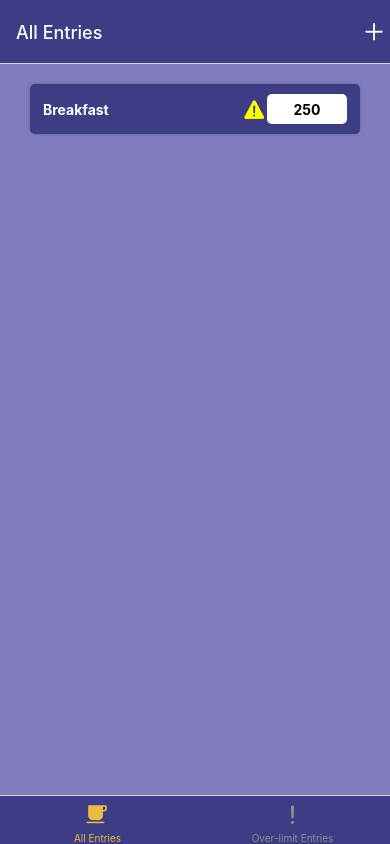
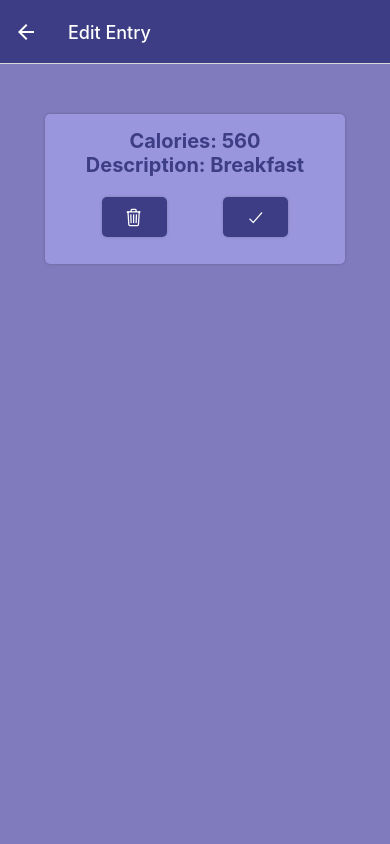
Before and after one commit to lashinamy2022/CS5520-Assignment2, a React Native app: screen /Edit in a window 390 px wide. Built offline with nearby package versions, Linux system fonts and the light colour scheme.

Commit message:
complete Edit Entry screen

```diff
--- a/App.js
+++ b/App.js
@@ -5,9 +5,11 @@ import { NavigationContainer } from "@react-navigation/native";
 import { createNativeStackNavigator } from "@react-navigation/native-stack";
 import { createBottomTabNavigator } from "@react-navigation/bottom-tabs";
 import Entries from "./screens/Entries";
-import PressableButton from "./components/PressableButton";
+import PressableArea from "./components/PressableArea";
 import CommonStyles from "./styles/CommonStyles";
 import { Ionicons } from "@expo/vector-icons";
+import EditEntry from "./screens/EditEntry";
+import AddEntry from "./screens/AddEntry";
 const Tab = createBottomTabNavigator();
 
 function MyTabs() {
@@ -30,9 +32,9 @@ function MyTabs() {
           );
         },
         headerRight: () => (
-          <PressableButton>
+          <PressableArea>
             <Ionicons name="add" size={30} color="#fff" />
-          </PressableButton>
+          </PressableArea>
         ),
       })}
     >
@@ -57,11 +59,26 @@ const Stack = createNativeStackNavigator();
 const App = () => {
   return (
     <NavigationContainer>
-      <Stack.Navigator>
+      <Stack.Navigator
+        screenOptions={{
+          headerStyle: CommonStyles.purpleDark,
+          headerTintColor: "#fff",
+        }}
+      >
         <Stack.Screen
           name="Home"
           component={MyTabs}
           options={{ headerShown: false }}
+        />
+        <Stack.Screen
+          name="Edit"
+          component={EditEntry}
+          options={{ title: "Edit Entry" }}
+        />
+        <Stack.Screen
+          name="Add"
+          component={AddEntry}
+          options={{ title: "Add An Entry" }}
         />
       </Stack.Navigator>
     </NavigationContainer>
--- a/components/Card.js
+++ b/components/Card.js
@@ -1,9 +1,10 @@
 import { StyleSheet, View, Text, TextInput } from "react-native";
 import React from "react";
+import CommonStyles from "../styles/CommonStyles";
 
 const Card = ({children, customizedStyle}) => {
   return (
-    <View style={[styles.item, customizedStyle]}>
+    <View style={[styles.item, CommonStyles.commonCardStyle, customizedStyle]}>
       {children}
     </View>
   );
@@ -15,10 +16,6 @@ const styles = StyleSheet.create({
   item: {
     width: 330,
     height: 50,
-    borderRadius: 5,
-    shadowColor: "black",
-    shadowRadius: 3,
-    shadowOpacity: 0.2,
     backgroundColor:  "rgb(60,61,132)",
   },
 });
--- a/components/Input.js
+++ b/components/Input.js
@@ -1,10 +1,10 @@
 import { StyleSheet, View, Text, TextInput } from "react-native";
 import React from "react";
 
-const Input = ({readOnly}) => {
+const Input = ({editable}) => {
   return (
     <>
-      <TextInput value="250"  style={styles.container} readOnly={readOnly}/>
+      <TextInput value="250"  style={styles.container} editable={editable}/>
     </>
   );
 };
--- a/components/Label.js
+++ b/components/Label.js
@@ -6,7 +6,7 @@ const Label = ({ content, customizedStyle }) => {
   return (
     <>
       <Text
-        style={[CommonStyles.fontWhite, { fontWeight: "bold", marginLeft: 13 }, customizedStyle]}
+        style={[CommonStyles.fontWhite, { fontWeight: "bold"}, customizedStyle]}
       >
         {content}
       </Text>
--- /dev/null
+++ b/components/PressableArea.js
@@ -0,0 +1,20 @@
+import { StyleSheet, View, Text, Pressable } from 'react-native';
+import React from 'react'
+
+const PressableArea = ({areaPressed, children, customizedStyle}) => {
+  return (
+    <Pressable onPress={areaPressed} style={({pressed})=>{
+      return [customizedStyle,styles.pressableDefault, pressed && styles.pressedStyle];
+    }}>
+        {children}
+    </Pressable>
+  );
+};
+
+export default PressableArea;
+
+const styles = StyleSheet.create({
+  pressedStyle: {
+    opacity: 0.8,
+  },
+});
--- a/components/PressableButton.js
+++ /dev/null
@@ -1,12 +0,0 @@
-import { View, Text, Pressable } from 'react-native';
-import React from 'react'
-
-const PressableButton = ({buttonPressed, children}) => {
-  return (
-    <Pressable onPress={buttonPressed}>
-        {children}
-    </Pressable>
-  );
-};
-
-export default PressableButton;
--- a/screens/AddEntry.js
+++ b/screens/AddEntry.js
@@ -0,0 +1,12 @@
+import { View, Text } from 'react-native'
+import React from 'react'
+
+const AddEntry = () => {
+  return (
+    <View>
+      <Text>AddEntry</Text>
+    </View>
+  )
+}
+
+export default AddEntry
--- a/screens/EditEntry.js
+++ b/screens/EditEntry.js
@@ -1,15 +1,56 @@
-import { View, Text, Pressable } from 'react-native'
-import React from 'react'
-import Card from '../components/Card';
-import CommonStyles from '../styles/CommonStyles';
-import Label from '../components/Label';
+import { StyleSheet, View, Text, Pressable } from "react-native";
+import React from "react";
+import Card from "../components/Card";
+import CommonStyles from "../styles/CommonStyles";
+import Label from "../components/Label";
+import PressableArea from "../components/PressableArea";
+import { Ionicons } from "@expo/vector-icons";
 
 const EditEntry = () => {
   return (
-        <Card customizedStyle={[CommonStyles.purpleLight]}>
-        <Label content="Calories:560" customizedStyle={{color: rgb(60,61,132)}}/>
-        </Card>
-  )
+    <View style={[CommonStyles.container, { alignItems: "center" }]}>
+      <Card
+        customizedStyle={[
+          CommonStyles.purpleLight,
+          { marginTop: 50, width: 300, height: 150 },
+        ]}
+      >
+        <View style={[CommonStyles.center, { marginTop: 15 }]}>
+          <Label
+            content="Calories: 560"
+            customizedStyle={{ color: "rgb(60,61,132)", fontSize: 20 }}
+          />
+          <Label
+            content="Description: Breakfast"
+            customizedStyle={{ color: "rgb(60,61,132)", fontSize: 20 }}
+          />
+        </View>
+
+        <View
+          style={[
+            CommonStyles.directionRow,
+            { justifyContent: "space-evenly" },
+          ]}
+        >
+          <PressableArea customizedStyle={styles.pressableAreaCustom}>
+            <Ionicons name="trash-outline" size={20} color="#fff"></Ionicons>
+          </PressableArea>
+          <PressableArea customizedStyle={styles.pressableAreaCustom}>
+            <Ionicons name="checkmark" size={20} color="#fff"></Ionicons>
+          </PressableArea>
+        </View>
+      </Card>
+    </View>
+  );
 };
 
 export default EditEntry;
+
+const styles = StyleSheet.create({
+  pressableAreaCustom: [
+    { marginTop: 20, width: 65, height: 40 },
+    CommonStyles.purpleDark,
+    CommonStyles.commonCardStyle,
+    CommonStyles.center,
+  ],
+});
--- a/screens/Entries.js
+++ b/screens/Entries.js
@@ -1,24 +1,55 @@
-import { StyleSheet, View, ScrollView, SafeAreaView } from "react-native";
+import { StyleSheet, View, ScrollView, SafeAreaView, Text } from "react-native";
 import React from "react";
 import CommonStyles from "../styles/CommonStyles";
 import Card from "../components/Card";
 import Label from "../components/Label";
 import Input from "../components/Input";
 import { Ionicons } from "@expo/vector-icons";
+import PressableArea from "../components/PressableArea";
 const Entries = ({ navigation }) => {
   return (
     <SafeAreaView style={CommonStyles.container}>
       <ScrollView contentContainerStyle={{ alignItems: "center" }}>
-        <Card customizedStyle={[CommonStyles.directionRow, { marginTop: 20 }]}>
-          <Label content="Breakfast" />
+        <PressableArea
+          areaPressed={() => {
+            navigation.navigate("Edit");
+          }}
+          customizedStyle={styles.pressableAreaCustom}
+        >
+          <Label content="Breakfast" customizedStyle={{marginLeft: 13}} />
           <View style={[CommonStyles.directionRow]}>
             <Ionicons name="warning" size={25} color="yellow" />
-            <Input readOnly={false} />
+            <Card
+              customizedStyle={styles.cardCustom}
+            >
+              <Label
+                content="600"
+                customizedStyle={{ color: "black"}}
+              />
+            </Card>
           </View>
-        </Card>
+        </PressableArea>
       </ScrollView>
     </SafeAreaView>
   );
 };
 
 export default Entries;
+
+const styles = StyleSheet.create({
+  pressableAreaCustom: [
+    { marginTop: 20, width: 330, height: 50 },
+    CommonStyles.purpleDark,
+    CommonStyles.commonCardStyle,
+    CommonStyles.directionRow,
+  ],
+  cardCustom:  [
+    {
+      width: 80,
+      height: 30,
+      backgroundColor: "#fff",
+      marginRight: 13,
+    },
+    CommonStyles.center,
+  ]
+});
--- a/styles/CommonStyles.js
+++ b/styles/CommonStyles.js
@@ -1,5 +1,5 @@
-import { StyleSheet } from 'react-native';
-import React from 'react';
+import { StyleSheet } from "react-native";
+import React from "react";
 
 const CommonStyles = StyleSheet.create({
   purpleDark: {
@@ -16,17 +16,27 @@ const CommonStyles = StyleSheet.create({
     backgroundColor: "rgb(127,123,189)",
   },
   fontWhite: {
-      color: '#fff'
+    color: "#fff",
   },
   directionRow: {
-      flexDirection: 'row',
-      justifyContent: 'space-between',
-      alignItems:'center',
+    flexDirection: "row",
+    justifyContent: "space-between",
+    alignItems: "center",
   },
   directionCol: {
-      flexDirection: 'column',
-      justifyContent: 'center'
-    }
+    flexDirection: "column",
+    justifyContent: "center",
+  },
+  center: {
+    justifyContent: "center",
+    alignItems: "center",
+  },
+  commonCardStyle: {
+    borderRadius: 5,
+    shadowColor: "black",
+    shadowRadius: 3,
+    shadowOpacity: 0.2,
+  },
 });
 
 export default CommonStyles;
```
Lines whose indentation alone changed are shown as unchanged.
